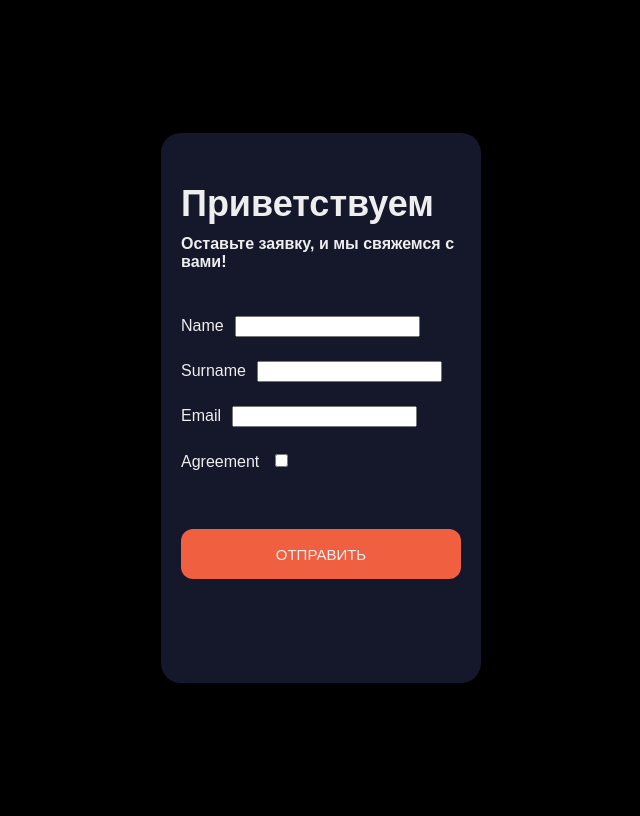
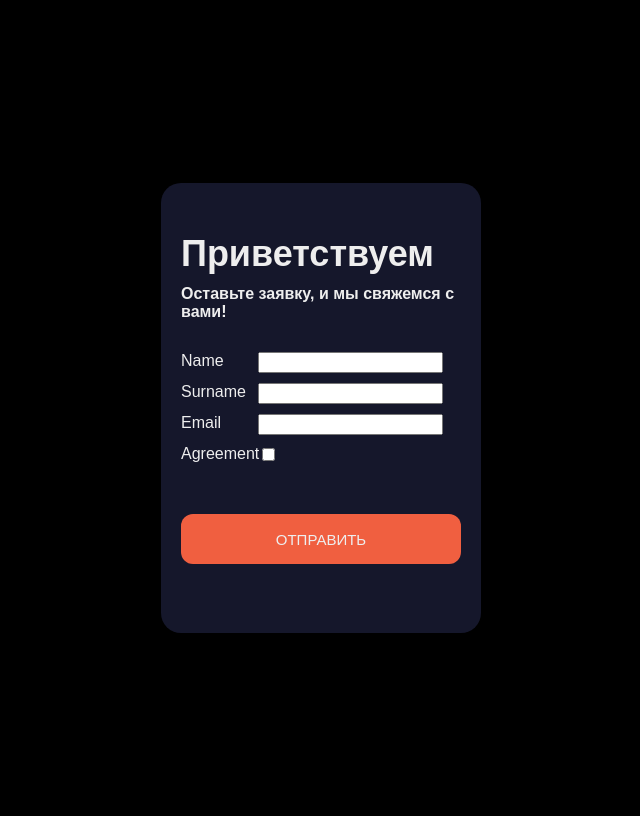
Before and after one commit to dlemmer/DjangoFormHandler, a Django app: page / in a window 1280 px wide. Shown: the whole page, without its empty margins (424-1064 px from the left). Run offline with Django 4.2, Linux system fonts and the light colour scheme.

Commit message:
style extra update

```diff
--- a/static/css/form.css
+++ b/static/css/form.css
@@ -14,7 +14,7 @@ body {
   background-color: #15172b;
   border-radius: 20px;
   box-sizing: border-box;
-  height: 550px;
+  height: 450px;
   padding: 20px;
   width: 320px;
   position: fixed;
@@ -53,7 +53,7 @@ body {
 }
 
 .input-container {
-  height: 40px;
+  height: 31px;
   position: relative;
   width: 100%;
 }
@@ -61,10 +61,10 @@ body {
 /* .ic1 {
   margin-top: 10px;
 } */
-
+/*
 .ic2 {
   margin-top: 5px;
-}
+} */
 
 .input {
   /* background-color: #303245;
@@ -131,3 +131,14 @@ body {
   color: #eee;
   margin-top: 10px;
 }
+
+/* div.field {
+  padding-bottom: 5px;
+} */
+
+div.field label {
+  display: block;
+  float: left;
+  width: 70px;
+  height: 15px;
+}
--- a/static/css/form_answer.css
+++ b/static/css/form_answer.css
@@ -37,7 +37,7 @@ body {
 }
 
 h1,
-h3 {
+h3,h4 {
     color: aliceblue;
 }
 label {
@@ -58,7 +58,7 @@ h6 {
     font-size: 15px;
     font-weight: 300;
     height: 50px;
-    margin-top: 15px;
+    margin-bottom: 15px;
     text-align: center;
     width: 100%;
 }
--- a/templates/form.html
+++ b/templates/form.html
@@ -20,7 +20,7 @@
 
     <div class="input-container ic1"></div>
     {% for f in form %}
-    <div class="input-container ic2">
+    <div class="input-container ic2 field">
       <label class="input" >{{f.label}}</label> {{ f }}
       </div>
     {% endfor %}
--- a/templates/form_answer.html
+++ b/templates/form_answer.html
@@ -18,7 +18,7 @@
 
     <h3 style="font-weight: 100;">Информация о существующих предложениях по покупке нашей продукции уже отправлена
       на вашу почту: {{ mail }}</h3>
-    <label for="time_range">Выберите желаемое действие:</label> <br>
+    <h4>Выберите желаемое действие:</h4> <br>
     <button id='button' onclick="toggleForm()">Изменить данные</button>
 
     <div class="form_hidden" style="display: none">
@@ -40,7 +40,7 @@
     </div>
     <br>
     <br>
-    <div class="form2">
+    <div class="form2"  style="margin-top: 40px;">
       <form action="" method="get">
         <input id='button' type="submit" value='Удалить данные' name='delete'>
     </form>
```
